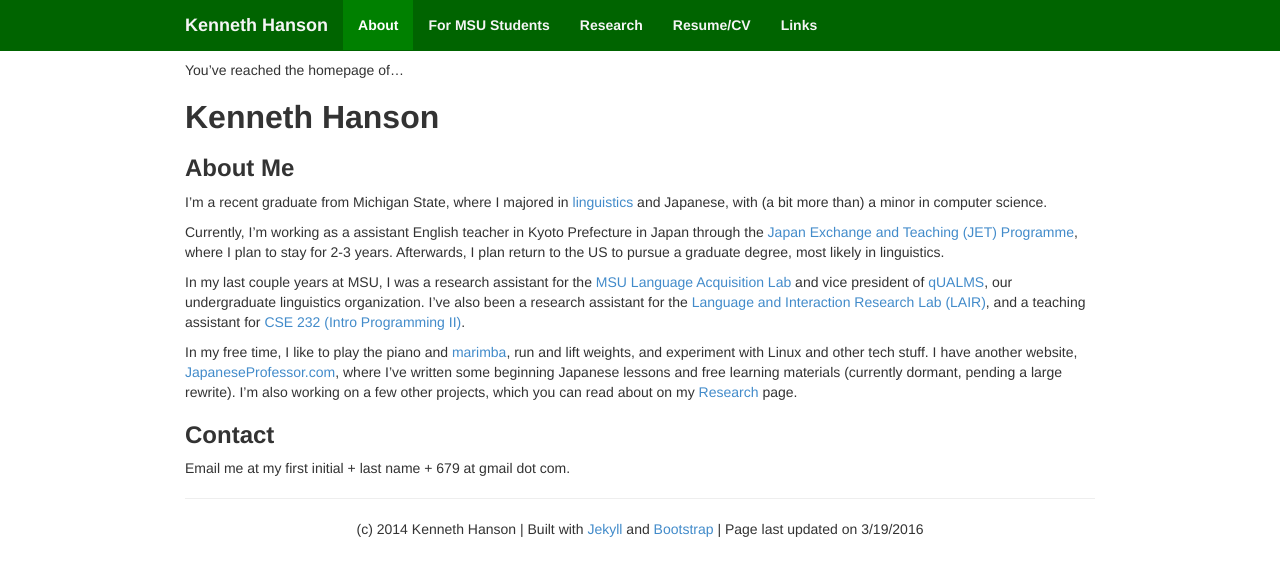
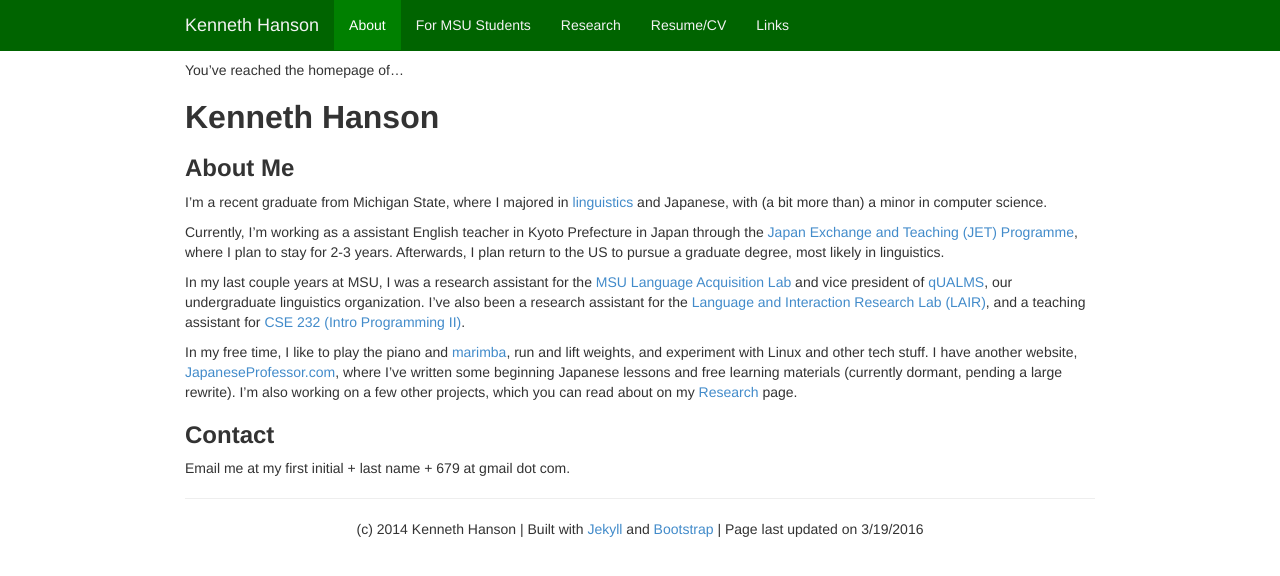
Before and after one commit to khanson679/khanson679.github.io, a Jekyll site: the page built from index.md, in a window 1280 px wide. Shown: the top 576 px of the page. Built offline with Jekyll 4.4.1, drawn with Linux system fonts in a browser that asks for light colours.

Commit message:
Got rid of bold and increased contrast for active/normal.

```diff
--- a/css/customizations.css
+++ b/css/customizations.css
@@ -21,14 +21,14 @@
 .navbar-inverse .navbar-brand,
 .navbar-inverse .navbar-nav > li > a
 {
-  color: WhiteSmoke;
-  font-weight: bold;
+  color: #f2f2f2;
 }
 
 .navbar-inverse .navbar-brand:hover,
 .navbar-inverse .navbar-brand:focus,
 .navbar-inverse .navbar-nav > li > a:hover,
 .navbar-inverse .navbar-nav > li > a:focus {
+
   color: White;
 }
 
```
